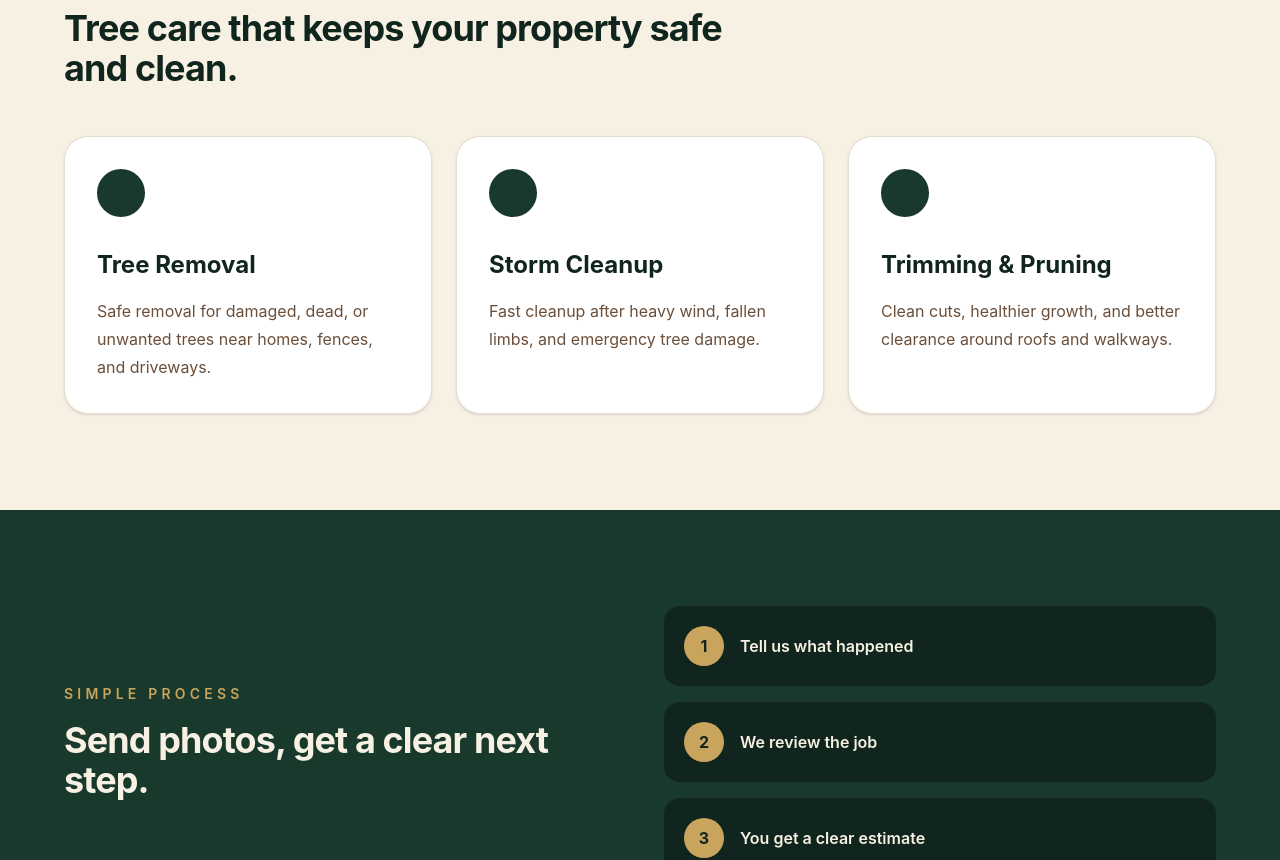
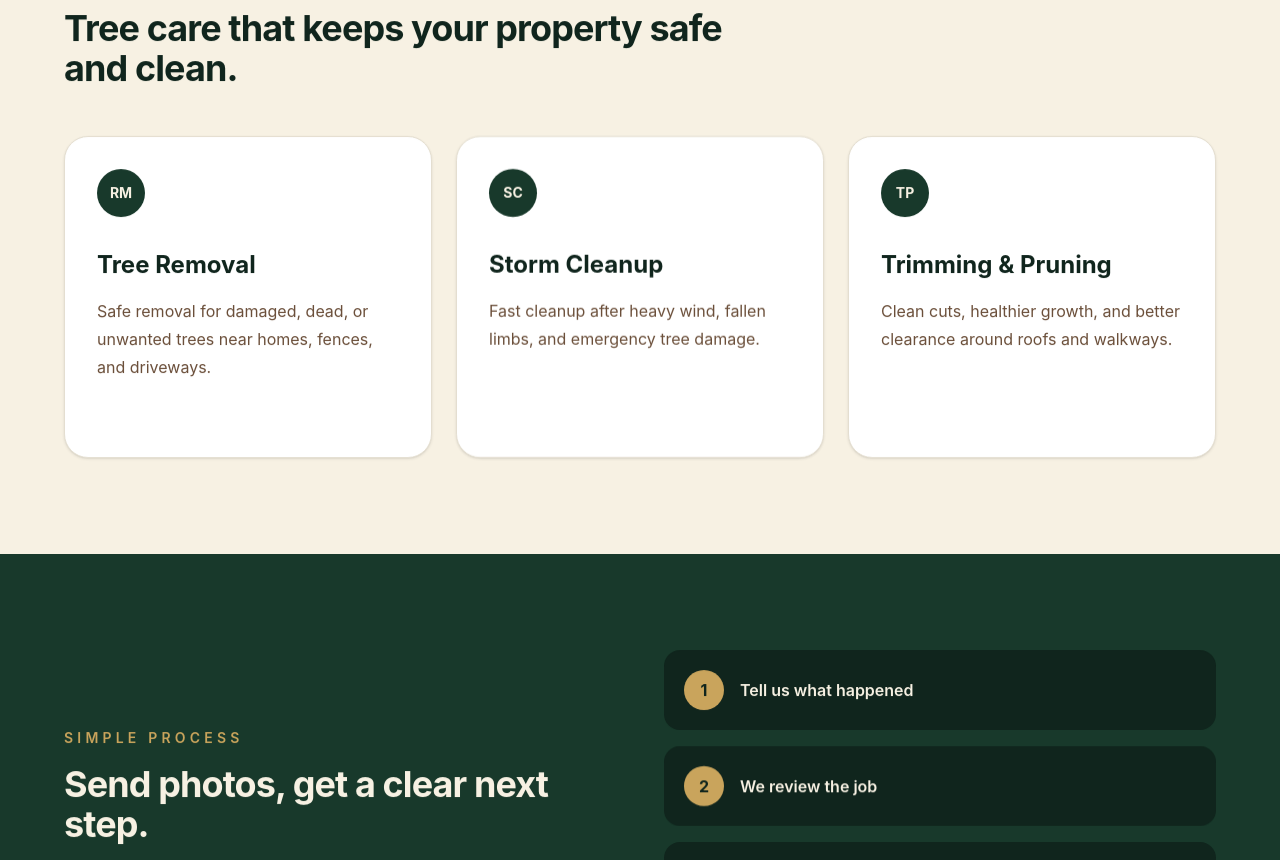
Before and after one commit to ZakkFast/briar-and-branch-co, a React (Vite) app: page / in a window 1280 px wide. Shown: the part 860-1720 px from the top of the page. Built offline with nearby package versions, Linux system fonts and the light colour scheme.

Commit message:
Add scroll reveal and service card polish

```diff
--- a/src/components/ProcessSection.tsx
+++ b/src/components/ProcessSection.tsx
@@ -1,13 +1,17 @@
+import { RevealOnScroll } from "./RevealOnScroll";
+
 export const ProcessSection: React.FC = () => {
   return (
     <section id="process" className="section-shell bg-leaf text-cream">
       <div className="section-container grid gap-12 md:grid-cols-2 md:items-center">
+        <RevealOnScroll>
           <div>
             <p className="section-label text-gold">Simple Process</p>
             <h2 className="mt-4 text-4xl font-bold tracking-tight">
               Send photos, get a clear next step.
             </h2>
           </div>
+        </RevealOnScroll>
 
         <div className="space-y-4">
           {[
@@ -15,15 +19,14 @@ export const ProcessSection: React.FC = () => {
             "We review the job",
             "You get a clear estimate",
           ].map((step, index) => (
-            <div
-              key={step}
-              className="flex items-center gap-4 rounded-2xl bg-forest p-5"
-            >
+            <RevealOnScroll key={step} delay={index * 100}>
+              <div className="flex items-center gap-4 rounded-2xl bg-forest p-5">
                 <div className="grid h-10 w-10 place-items-center rounded-full bg-gold font-bold text-forest">
                   {index + 1}
                 </div>
                 <p className="font-semibold">{step}</p>
               </div>
+            </RevealOnScroll>
           ))}
         </div>
       </div>
--- a/src/components/QuoteSection.tsx
+++ b/src/components/QuoteSection.tsx
@@ -1,7 +1,10 @@
+import { RevealOnScroll } from "./RevealOnScroll";
+
 export const QuoteSection: React.FC = () => {
   return (
     <section id="quote" className="section-shell">
-      <div className="mx-auto max-w-4xl rounded-[2rem] bg-forest p-8 text-cream md:p-12">
+      <RevealOnScroll className="mx-auto max-w-4xl">
+        <div className="rounded-[2rem] bg-forest p-8 text-cream md:p-12">
           <p className="section-label text-gold">Request a Quote</p>
 
           <h2 className="mt-4 text-4xl font-bold tracking-tight">
@@ -9,14 +12,8 @@ export const QuoteSection: React.FC = () => {
           </h2>
 
           <form className="mt-10 grid gap-4 md:grid-cols-2">
-          <input
-            className="form-input"
-            placeholder="Name"
-          />
-          <input
-            className="form-input"
-            placeholder="Email"
-          />
+            <input className="form-input" placeholder="Name" />
+            <input className="form-input" placeholder="Email" />
             <input
               className="form-input md:col-span-2"
               placeholder="What kind of work do you need?"
@@ -29,6 +26,7 @@ export const QuoteSection: React.FC = () => {
             </button>
           </form>
         </div>
+      </RevealOnScroll>
     </section>
   );
 };
--- /dev/null
+++ b/src/components/RevealOnScroll.tsx
@@ -0,0 +1,49 @@
+import { type CSSProperties, type ReactNode, useEffect, useRef, useState } from "react";
+
+type RevealOnScrollProps = {
+  children: ReactNode;
+  className?: string;
+  delay?: number;
+};
+
+export const RevealOnScroll: React.FC<RevealOnScrollProps> = ({
+  children,
+  className = "",
+  delay = 0,
+}) => {
+  const ref = useRef<HTMLDivElement>(null);
+  const [isVisible, setIsVisible] = useState(false);
+
+  useEffect(() => {
+    const element = ref.current;
+
+    if (!element || !("IntersectionObserver" in window)) {
+      setIsVisible(true);
+      return;
+    }
+
+    const observer = new IntersectionObserver(
+      ([entry]) => {
+        if (entry.isIntersecting) {
+          setIsVisible(true);
+          observer.unobserve(entry.target);
+        }
+      },
+      { rootMargin: "0px 0px -15% 0px", threshold: 0.15 },
+    );
+
+    observer.observe(element);
+
+    return () => observer.disconnect();
+  }, []);
+
+  return (
+    <div
+      ref={ref}
+      className={`reveal-on-scroll ${isVisible ? "is-visible" : ""} ${className}`}
+      style={{ "--reveal-delay": `${delay}ms` } as CSSProperties}
+    >
+      {children}
+    </div>
+  );
+};
--- a/src/components/ServicesSection.tsx
+++ b/src/components/ServicesSection.tsx
@@ -1,28 +1,39 @@
 import services from "../data/siteContent";
+import { RevealOnScroll } from "./RevealOnScroll";
 
 export const ServicesSection: React.FC = () => {
   return (
     <section id="services" className="section-shell">
       <div className="section-container">
-        <div className="max-w-2xl">
+        <RevealOnScroll className="max-w-2xl">
+          <div>
             <p className="section-label text-bark">What We Do</p>
             <h2 className="mt-4 text-4xl font-bold tracking-tight">
               Tree care that keeps your property safe and clean.
             </h2>
           </div>
+        </RevealOnScroll>
 
         <div className="mt-12 grid gap-6 md:grid-cols-3">
-          {services.map((service) => (
-            <article
+          {services.map((service, index) => (
+            <RevealOnScroll
               key={service.title}
-              className="rounded-3xl border border-stone bg-white p-8 shadow-sm"
+              className="h-full"
+              delay={index * 120}
             >
-              <div className="mb-8 h-12 w-12 rounded-full bg-leaf" />
+              <article className="group h-full rounded-3xl border border-stone bg-white p-8 shadow-sm transition-all duration-200 hover:-translate-y-1 hover:border-gold/60 hover:shadow-xl hover:shadow-forest/10 active:-translate-y-0.5 active:border-gold/60 motion-reduce:transition-none motion-reduce:hover:translate-y-0">
+                <div className="mb-8 grid h-12 w-12 place-items-center rounded-full bg-leaf text-sm font-bold text-cream transition-all duration-200 group-hover:scale-105 group-hover:bg-gold group-hover:text-forest motion-reduce:transition-none motion-reduce:group-hover:scale-100">
+                  {service.marker}
+                </div>
                 <h3 className="text-2xl font-bold">{service.title}</h3>
                 <p className="mt-4 leading-7 text-bark">
                   {service.description}
                 </p>
+                <p className="mt-6 text-sm font-semibold text-gold opacity-100 transition-opacity duration-200 motion-reduce:transition-none md:opacity-0 md:group-hover:opacity-100">
+                  Reliable, careful, and cleaned up right.
+                </p>
               </article>
+            </RevealOnScroll>
           ))}
         </div>
       </div>
--- a/src/data/siteContent.ts
+++ b/src/data/siteContent.ts
@@ -1,16 +1,19 @@
 const services = [
   {
     title: "Tree Removal",
+    marker: "RM",
     description:
       "Safe removal for damaged, dead, or unwanted trees near homes, fences, and driveways.",
   },
   {
     title: "Storm Cleanup",
+    marker: "SC",
     description:
       "Fast cleanup after heavy wind, fallen limbs, and emergency tree damage.",
   },
   {
     title: "Trimming & Pruning",
+    marker: "TP",
     description:
       "Clean cuts, healthier growth, and better clearance around roofs and walkways.",
   },
--- a/src/index.css
+++ b/src/index.css
@@ -38,4 +38,27 @@
   .form-input {
     @apply rounded-2xl border border-white/10 bg-white/10 px-4 py-3 outline-none transition-colors placeholder:text-stone/60 focus:border-gold focus-visible:outline-2 focus-visible:outline-offset-2 focus-visible:outline-gold;
   }
+
+  .reveal-on-scroll {
+    opacity: 0;
+    transform: translateY(1rem);
+    transition:
+      opacity 600ms ease,
+      transform 600ms ease;
+    transition-delay: var(--reveal-delay, 0ms);
+    will-change: opacity, transform;
+  }
+
+  .reveal-on-scroll.is-visible {
+    opacity: 1;
+    transform: translateY(0);
+  }
 }
+
+@media (prefers-reduced-motion: reduce) {
+  .reveal-on-scroll {
+    opacity: 1;
+    transform: none;
+    transition: none;
+  }
+}
```
Lines whose indentation alone changed are shown as unchanged.
